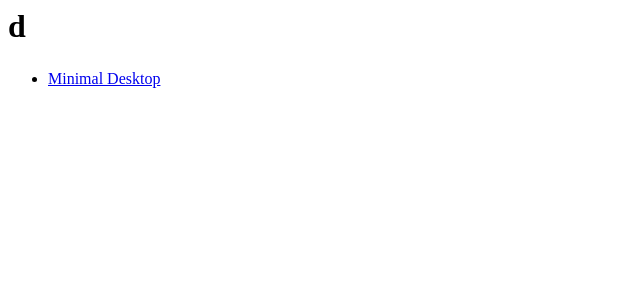
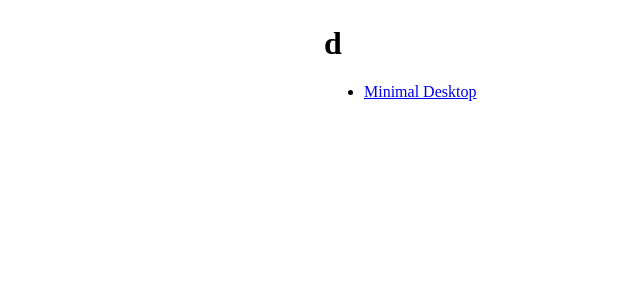
Before and after one commit to dylanaraps/blag, a Jekyll site: the page built from index.md, in a window 1280 px wide. Shown: the top 300 px of the page, without its empty margins (0-640 px from the left). Built offline with Jekyll 4.4.1, drawn with Linux system fonts in a browser that asks for light colours; our own code applies the rules of GitHub Pages for plain Markdown files.

Commit message:
docs: update

```diff
--- a/_layouts/default.html
+++ b/_layouts/default.html
@@ -1,14 +1,15 @@
 <head>
     <title>dylan</title>
     <style>
-        p,
-        ul,
-        img {
+        .center {
             display: block;
             margin: 25px auto;
+            width: 50%;
         }
     </style>
 </head>
 <body>
-    {{content}}
+    <div class="center">
+        {{content}}
+    </div>
 </body>
```
